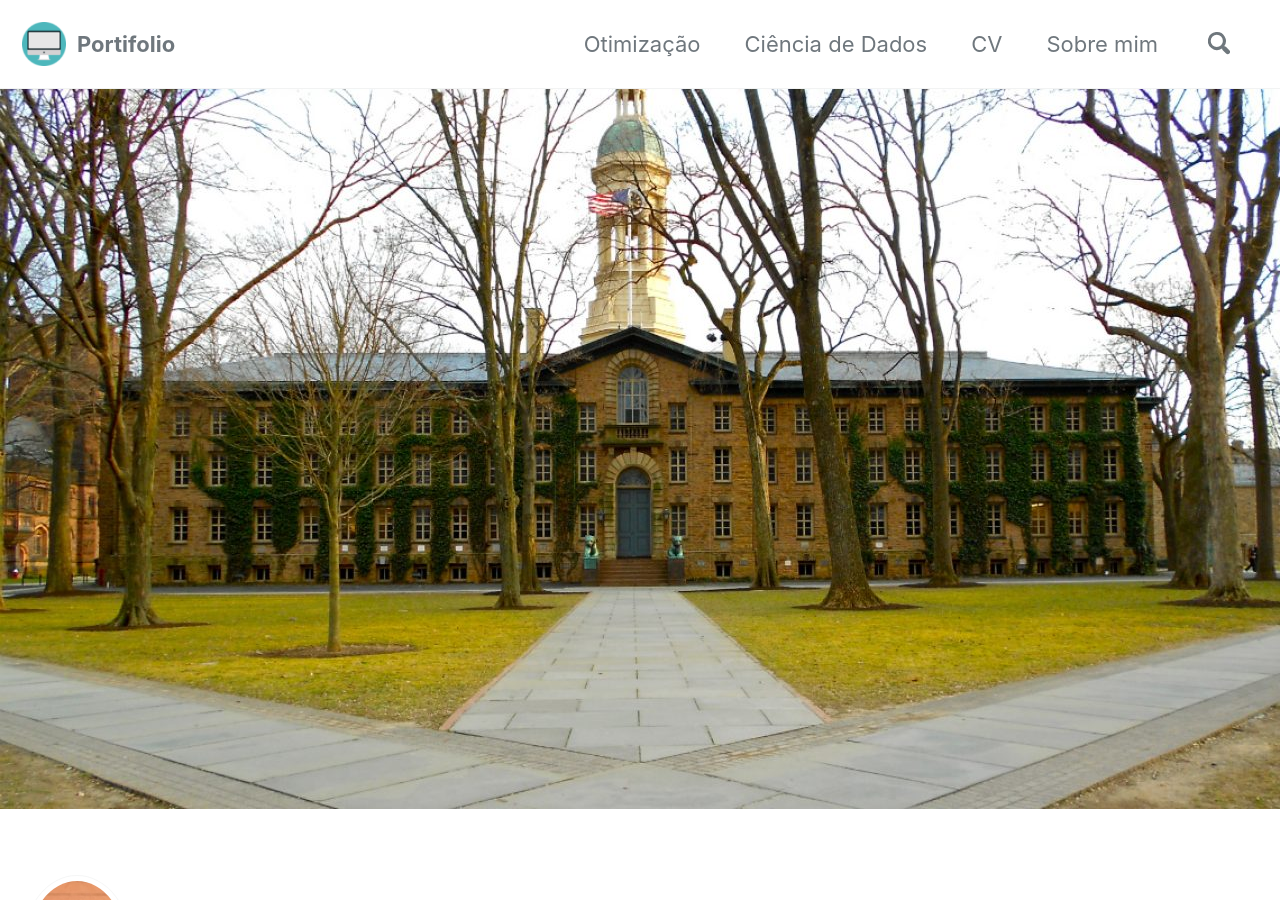
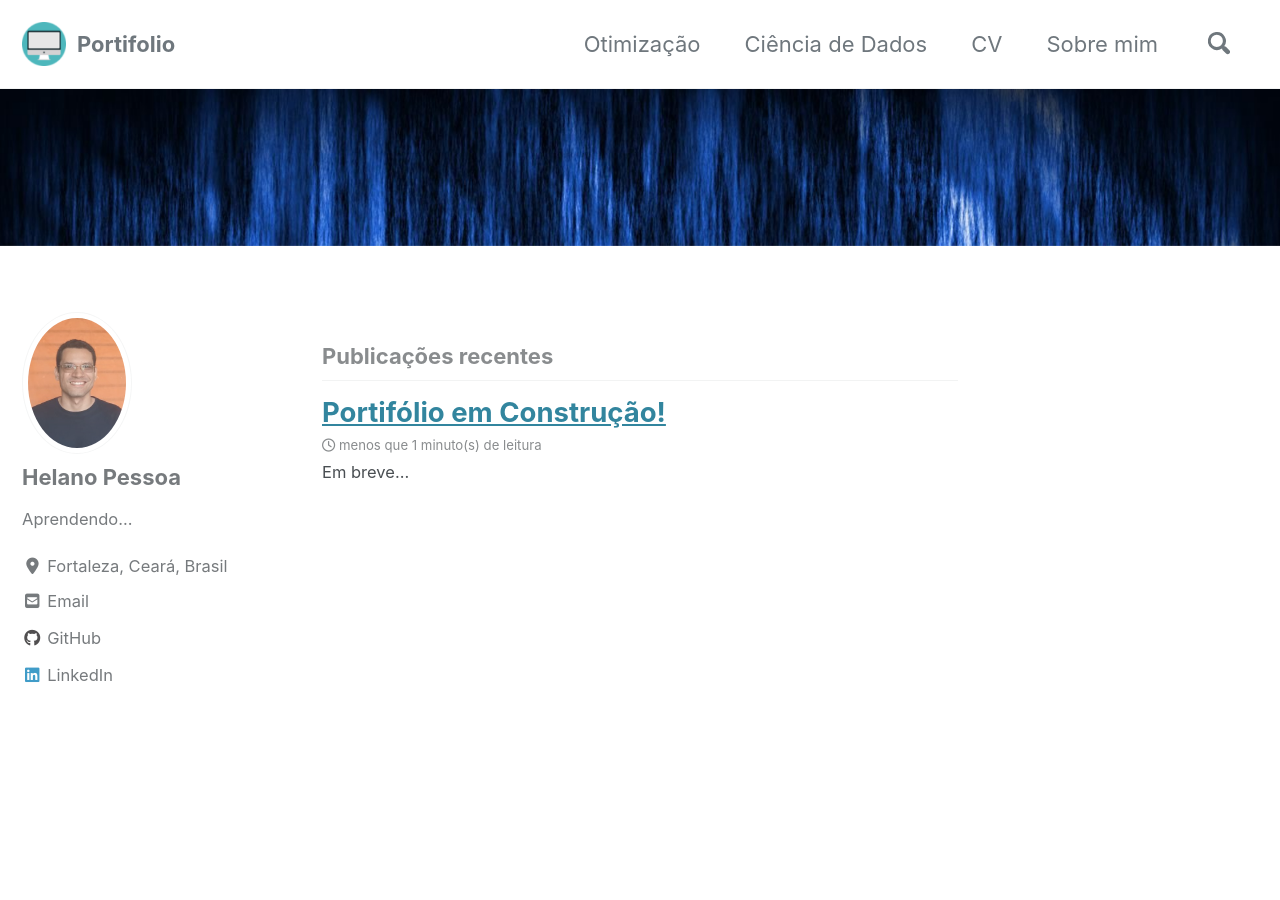
Before and after one commit to helano-pessoa/helano-pessoa.github.io, a Jekyll site: the page built from index.html, in a window 1280 px wide and 900 px high. Built offline with Jekyll 4.4.1, drawn with Linux system fonts in a browser that asks for light colours; cached includes are drawn as plain includes; nearby versions of some CDN libraries; the list of posts is cut into pages by our own code.

Commit message:
Em breve

```diff
--- a/index.html
+++ b/index.html
@@ -2,5 +2,5 @@
 layout: home
 author_profile: true
 header:
-    image: "assets/images/01_princeton.jpg"
+    image: "assets/images/blue.jpg"
 ---
```
